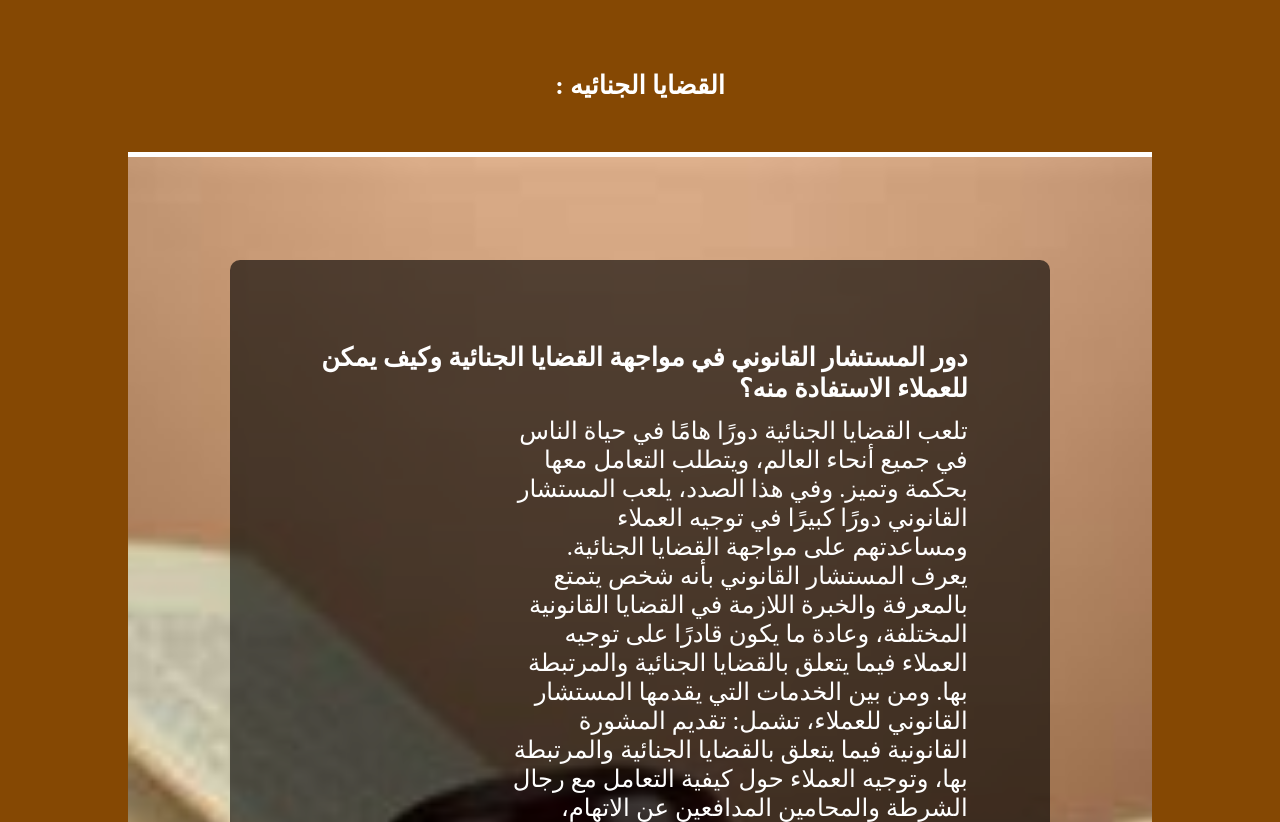
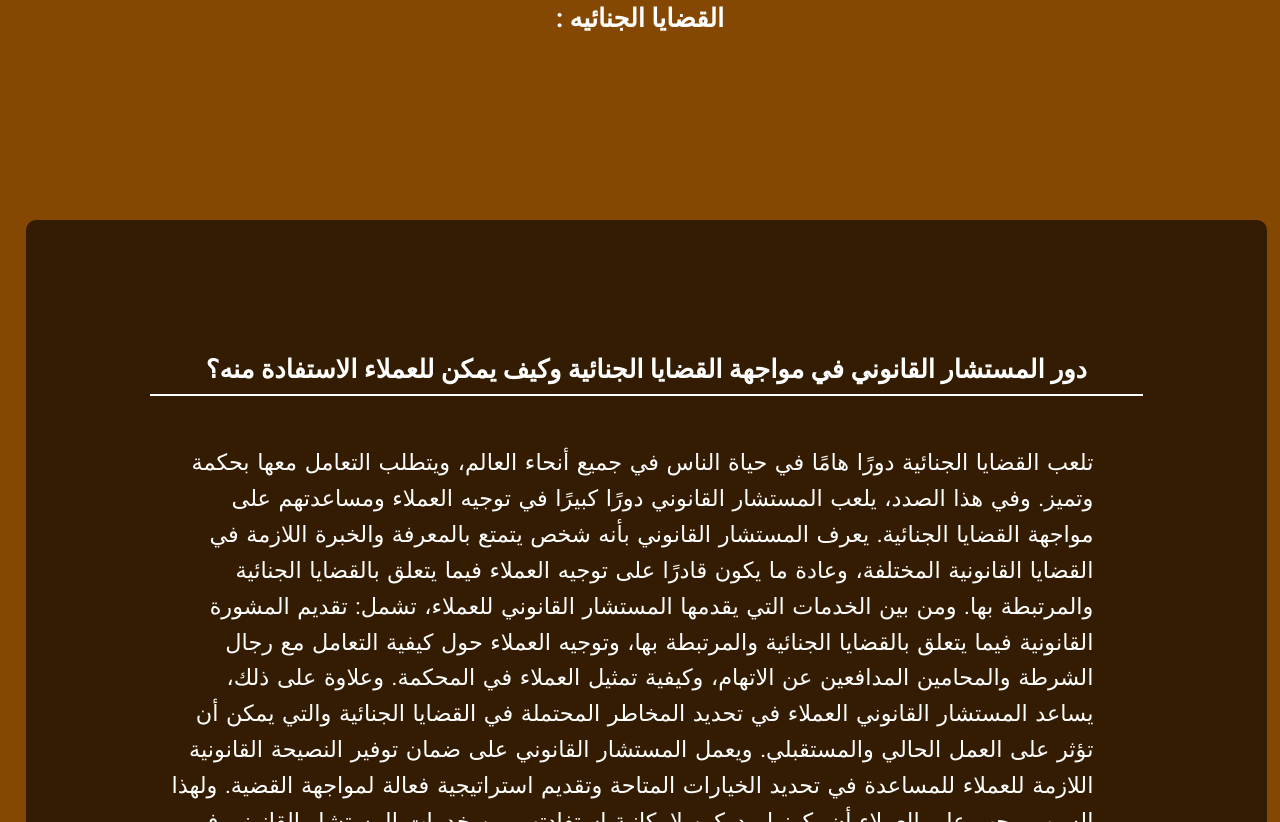
Before and after one commit to OsamaHaamed/Osama.com, a plain HTML site: page file-html/الجنائي.html in a window 1280 px wide. Shown: the part 138-960 px from the top of the page. Drawn offline with Linux system fonts and the light colour scheme; a web font is replaced by a local one.

Commit message:
Update master-pages-buttons.css

```diff
--- a/css/master-pages-buttons.css
+++ b/css/master-pages-buttons.css
@@ -1,8 +1,13 @@
+@import url('https://fonts.googleapis.com/css2?family=Arimo:wght@600&family=Cairo:wght@200;500;700;1000&family=Lunasima&family=Open+Sans:wght@300&family=Poppins:ital,wght@0,100;0,200;0,300;0,400;0,500;0,600;0,700;0,800;0,900;1,100;1,200;1,300;1,400;1,500;1,600;1,700;1,800;1,900&family=Quicksand:wght@300&family=Tilt+Prism&display=swap');
+@import url('https://fonts.googleapis.com/css2?family=Roboto:ital,wght@0,300;0,400;0,500;0,700;0,900;1,100;1,300;1,400;1,500;1,700;1,900&display=swap');
+
 * {
     margin: 0;
     box-sizing: border-box;
     --fontColor: white;
     --backColor: #603503;
+    font-family: 'Poppins', sans-serif;
+    font-family: 'Roboto', sans-serif;
 }
 
 :root {
@@ -17,9 +22,11 @@
 .main {
     width: 100%;
     height: 100%;
-    display: grid;
-    grid-template-columns: repeat(10,1fr);
-    grid-template-rows: 10% 1fr 10%;
+    display: flex;
+    flex-direction: column;
+    /* display: grid; */
+    /* grid-template-columns: repeat(10,1fr); */
+    /* grid-template-rows: 10% 1fr 10%; */
 }
 
 
@@ -59,41 +66,49 @@
 
 /* SECTION SECTION START */
 .section-main {
-    grid-column: span 10;
-    grid-row: 2/3;
-    padding: 10%;
+    /* grid-column: span 10; */
+    /* grid-row: 2/3; */
+    width: 100%;
+    padding: 10% 1%;
     color: var(--fontColor);
 }
 .section-main h2 {
     text-align: center;
     font-size: 2vw;
-    border-bottom: 5px solid ;
+    /* border-bottom: 5px solid ; */
     padding-bottom: 5%;
+    margin: 1vw;
 }
 /* SECTION SECTION END */
 .contentMain {
-    background-image: url(../images/court-4.jfif);
+    /* background-image: url(../images/court-4.jfif); */
     background-position: center;
     background-size: cover;
     background-repeat: no-repeat;
-    padding: 10%;
+    /* padding: 10%; */
+    width: 99%;
 }
 .content {
-    display: grid;
-    grid-template-columns: repeat(10,1fr);
-    grid-template-rows: auto auto;
-    gap: 1vw;
+    display: flex;
+    flex-direction: column;
     padding: 10%;
     background-color: rgba(0, 0, 0, 0.616);
     border-radius: 10px;
+    width: 97vw;
+    margin: 10% 0;
 }
 .content h3  {
-    grid-column: span 10;
-    font-size: 2vw;
+    font-size: 1.6em;
+    border-bottom: 2px solid white;
+    text-align: center;
+    padding: 1%;
 }
 .content p {
-    grid-column: 1/8;
-    font-size: 1.9vw;
+    font-size: 1.4em;
+    line-height: 1.6;
+    word-spacing: 2px;
+    padding: 5%;
+    width: 80vw;
 }
 .content img  {
     width: 20vw;
@@ -121,8 +136,9 @@
 }
 /* FOOTER SECTION START */
 footer {
-    grid-column: 1/11;
-    grid-row: 3/4;
+    /* grid-column: 1/11; */
+    /* grid-row: 3/4; */
+    padding: 5%;
     background-color: black;
     color: var(--fontColor);
     text-align: center;
@@ -139,7 +155,4 @@
     header {
         /* width: 60% !important; */
     }
-    .section-main h2 {
-        font-size: 20px !important;
-    }
 }
```
